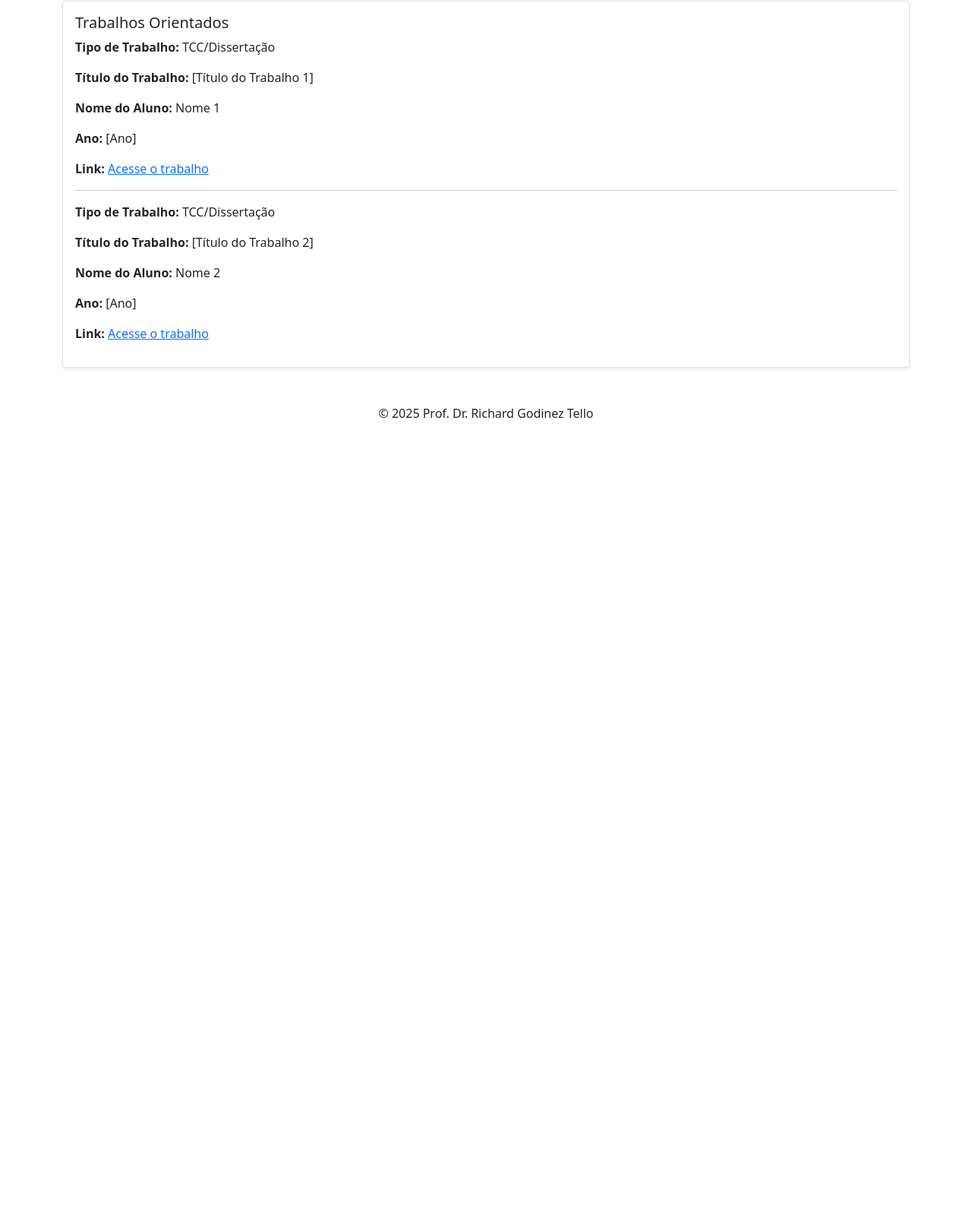
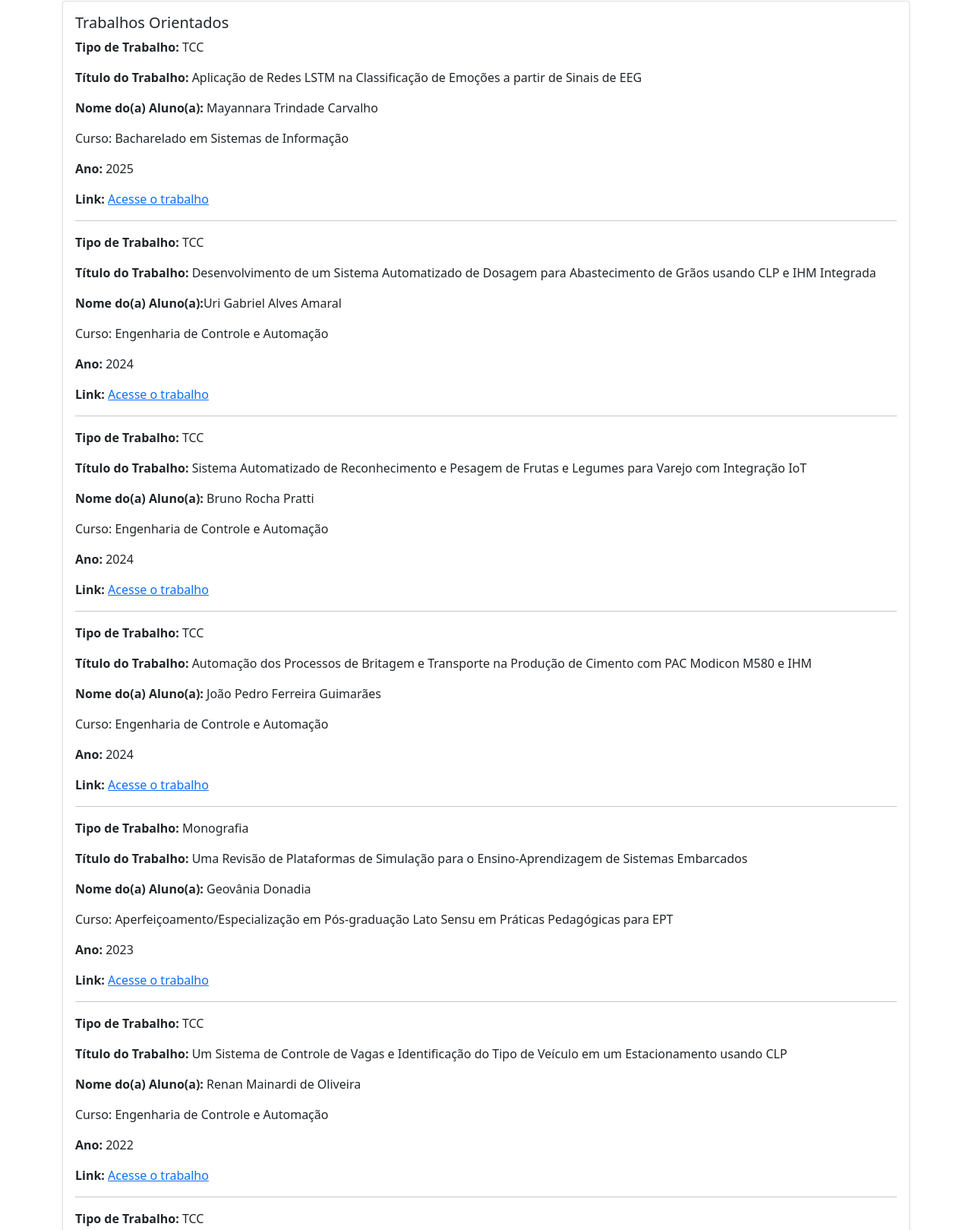
Before and after one commit to rgodinezt/rgodinezt.github.io, a plain HTML site: page trabalhos-academicos.html in a window 1280 px wide. Shown: the part 411-2030 px from the top of the page at 76% size. Before the commit the page ends 991 px from the top, so only its background shows below. Drawn offline with nearby package versions, Linux system fonts and the light colour scheme.

Commit message:
Update trabalhos-academicos.html

```diff
--- a/trabalhos-academicos.html
+++ b/trabalhos-academicos.html
@@ -44,23 +44,85 @@
             <div class="card-body">
                 <h5 class="card-title">Trabalhos Orientados</h5>
 
-                <!-- Trabalho 1 -->
+                <!-- Trabalho 7 -->
                 <div class="mb-3">
-                    <p><strong>Tipo de Trabalho:</strong> TCC/Dissertação</p>
-                    <p><strong>Título do Trabalho:</strong> [Título do Trabalho 1]</p>
-                    <p><strong>Nome do Aluno:</strong> Nome 1</p>
-                    <p><strong>Ano:</strong> [Ano]</p>
+                    <p><strong>Tipo de Trabalho:</strong> TCC</p>
+                    <p><strong>Título do Trabalho:</strong> Aplicação de Redes LSTM na Classificação de Emoções a partir de Sinais de EEG</p>
+                    <p><strong>Nome do(a) Aluno(a):</strong> Mayannara Trindade Carvalho</p>
+                    <p><strong></strong>Curso:</strong> Bacharelado em Sistemas de Informação</p>
+                    <p><strong>Ano:</strong> 2025</p>
                     <p><strong>Link:</strong> <a href="#">Acesse o trabalho</a></p>
                 </div>
 
                 <hr>
 
-                <!-- Trabalho 2 -->
+                <!-- Trabalho 6 -->
                 <div class="mb-3">
-                    <p><strong>Tipo de Trabalho:</strong> TCC/Dissertação</p>
-                    <p><strong>Título do Trabalho:</strong> [Título do Trabalho 2]</p>
-                    <p><strong>Nome do Aluno:</strong> Nome 2</p>
-                    <p><strong>Ano:</strong> [Ano]</p>
+                    <p><strong>Tipo de Trabalho:</strong> TCC</p>
+                    <p><strong>Título do Trabalho:</strong> Desenvolvimento de um Sistema Automatizado de Dosagem para Abastecimento de Grãos usando CLP e IHM Integrada</p>
+                    <p><strong>Nome do(a) Aluno(a):</strong>Uri Gabriel Alves Amaral</p>
+                    <p><strong></strong>Curso:</strong> Engenharia de Controle e Automação</p>
+                    <p><strong>Ano:</strong> 2024</p>
+                    <p><strong>Link:</strong> <a href="#">Acesse o trabalho</a></p>
+                </div>
+
+                <hr>
+
+                 <!-- Trabalho 5 -->
+                <div class="mb-3">
+                    <p><strong>Tipo de Trabalho:</strong> TCC</p>
+                    <p><strong>Título do Trabalho:</strong> Sistema Automatizado de Reconhecimento e Pesagem de Frutas e Legumes para Varejo com Integração IoT</p>
+                    <p><strong>Nome do(a) Aluno(a):</strong> Bruno Rocha Pratti</p>
+                    <p><strong></strong>Curso:</strong> Engenharia de Controle e Automação</p>
+                    <p><strong>Ano:</strong> 2024</p>
+                    <p><strong>Link:</strong> <a href="#">Acesse o trabalho</a></p>
+                </div>
+
+                <hr>
+
+                 <!-- Trabalho 4 -->
+                <div class="mb-3">
+                    <p><strong>Tipo de Trabalho:</strong> TCC</p>
+                    <p><strong>Título do Trabalho:</strong> Automação dos Processos de Britagem e Transporte na Produção de Cimento com PAC Modicon M580 e IHM</p>
+                    <p><strong>Nome do(a) Aluno(a):</strong> João Pedro Ferreira Guimarães</p>
+                    <p><strong></strong>Curso:</strong> Engenharia de Controle e Automação</p>
+                    <p><strong>Ano:</strong> 2024</p>
+                    <p><strong>Link:</strong> <a href="#">Acesse o trabalho</a></p>
+                </div>
+
+                <hr>
+
+                 <!-- Trabalho 3 -->
+                <div class="mb-3">
+                    <p><strong>Tipo de Trabalho:</strong> Monografia</p>
+                    <p><strong>Título do Trabalho:</strong> Uma Revisão de Plataformas de Simulação para o Ensino-Aprendizagem de Sistemas Embarcados</p>
+                    <p><strong>Nome do(a) Aluno(a):</strong> Geovânia Donadia</p>
+                    <p><strong></strong>Curso:</strong> Aperfeiçoamento/Especialização em Pós-graduação Lato Sensu em Práticas Pedagógicas para EPT</p>
+                    <p><strong>Ano:</strong> 2023</p>
+                    <p><strong>Link:</strong> <a href="#">Acesse o trabalho</a></p>
+                </div>
+
+                <hr>
+
+                 <!-- Trabalho 2 -->
+                <div class="mb-3">
+                    <p><strong>Tipo de Trabalho:</strong> TCC</p>
+                    <p><strong>Título do Trabalho:</strong> Um Sistema de Controle de Vagas e Identificação do Tipo de Veículo em um Estacionamento usando CLP</p>
+                    <p><strong>Nome do(a) Aluno(a):</strong> Renan Mainardi de Oliveira</p>
+                    <p><strong></strong>Curso:</strong> Engenharia de Controle e Automação</p>
+                    <p><strong>Ano:</strong> 2022</p>
+                    <p><strong>Link:</strong> <a href="#">Acesse o trabalho</a></p>
+                </div>
+
+                <hr>
+
+                <!-- Trabalho 1 -->
+                <div class="mb-3">
+                    <p><strong>Tipo de Trabalho:</strong> TCC</p>
+                    <p><strong>Título do Trabalho:</strong> Desenvolvimento de um Sistema de Monitoramento Web e Mobile para um Equipamento Vestível de Proteção a Equipes de Resgate em Ambientes Periculosos</p>
+                    <p><strong>Nome do(a) Aluno(a):</strong>Leticia Teixeira Nascimento</p>
+                    <p><strong></strong>Curso:</strong> Bacharelado em Sistemas de Informação</p>
+                    <p><strong>Ano:</strong> 2021</p>
                     <p><strong>Link:</strong> <a href="#">Acesse o trabalho</a></p>
                 </div>
 
```
